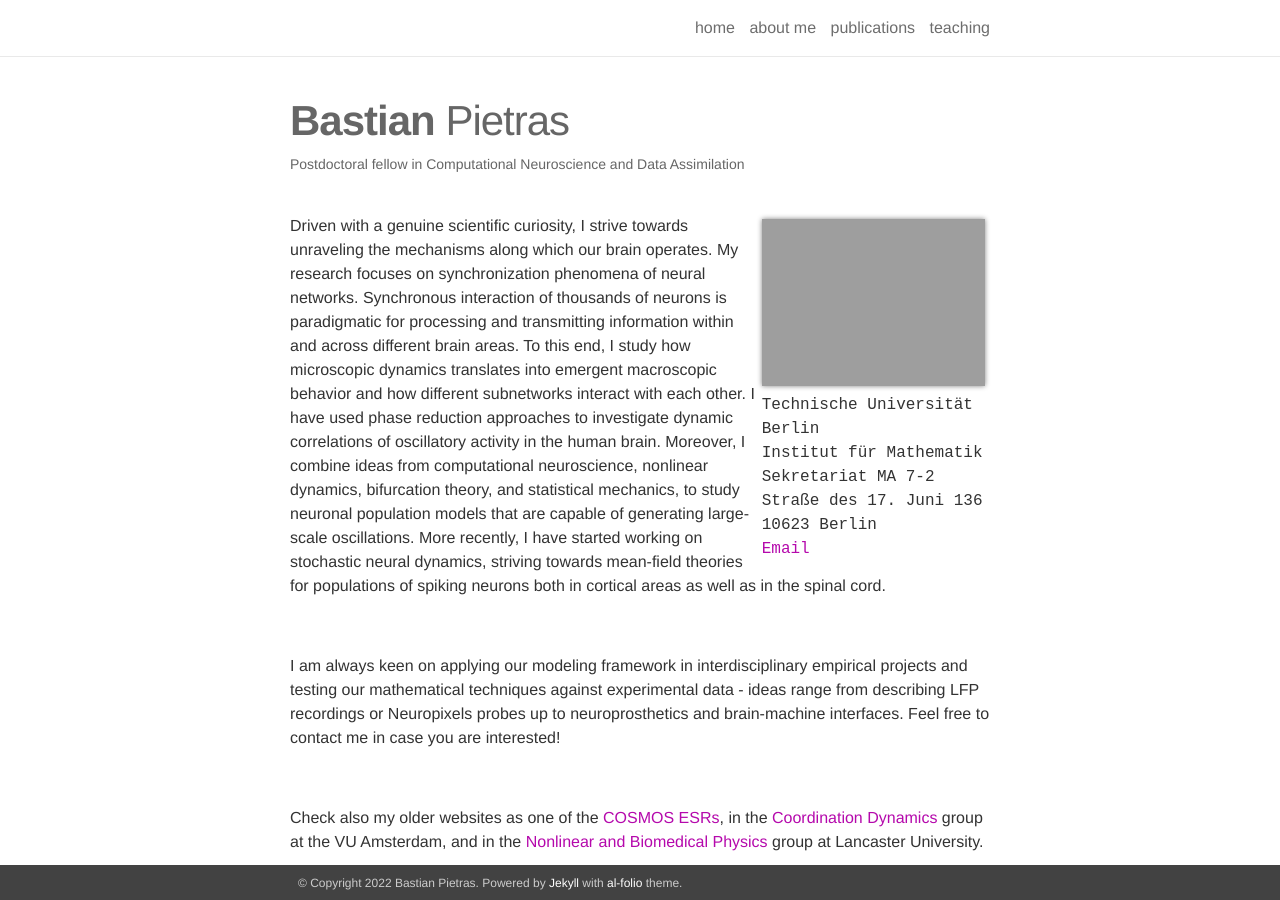
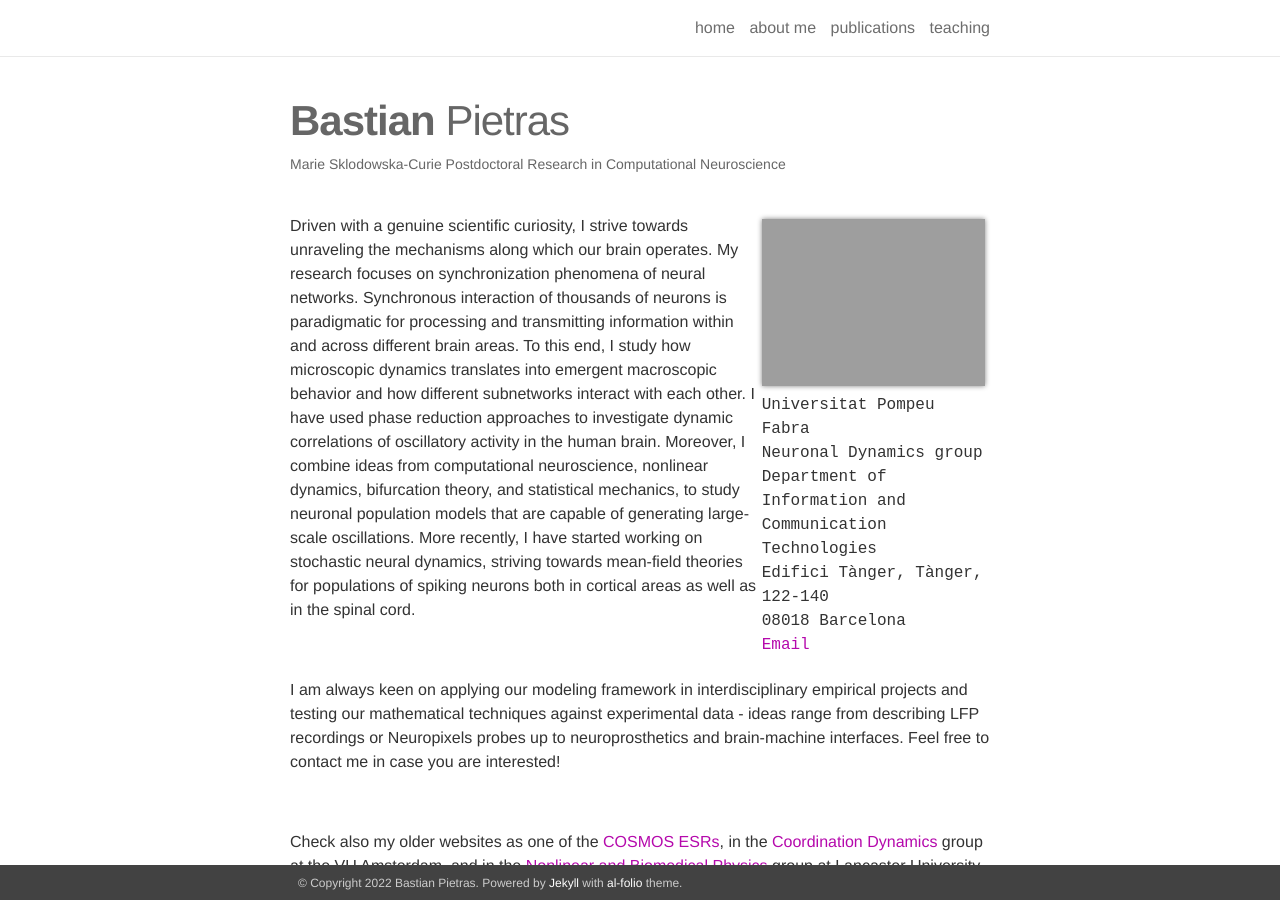
Before and after one commit to BastianPietras/bastianpietras.github.io, a Jekyll site: the page built from _pages/home.md, in a window 1280 px wide and 900 px high. Built offline with Jekyll 4.4.1, drawn with Linux system fonts in a browser that asks for light colours; some web fonts are replaced.

Commit message:
Update home.md

```diff
--- a/_pages/home.md
+++ b/_pages/home.md
@@ -2,18 +2,18 @@
 layout: home
 permalink: /
 title: <strong>Bastian</strong> Pietras
-description: Postdoctoral fellow in <a href="https://www.math.tu-berlin.de/fachgebiete_ag_stochfinanz/fg_daten_assimilation_in_den_neurowissenschaften/v_menue/fg_daten_assimilation_in_den_neurowissenschaften/" target="_self">Computational Neuroscience and Data Assimilation</a>
+description: Marie Sklodowska-Curie Postdoctoral Research in Computational Neuroscience
 
 profile:
   align: right
   image: prof_pic.jpg
   address: >
-           <p>Technische Universität Berlin</p>
-           <p>Institut für Mathematik</p>
-           <p>Sekretariat MA 7-2</p>
-           <p>Straße des 17. Juni 136</p>
-           <p>10623 Berlin</p>
-           <p><a href="mailto:pietras@tu-berlin.de">Email</a></p>
+           <p>Universitat Pompeu Fabra</p>
+           <p>Neuronal Dynamics group</p>
+           <p>Department of Information and Communication Technologies</p>
+           <p>Edifici Tànger, Tànger, 122-140</p>
+           <p>08018 Barcelona</p>
+           <p><a href="mailto:bastian.pietras@upf.edu">Email</a></p>
 
 
 news: true
```
